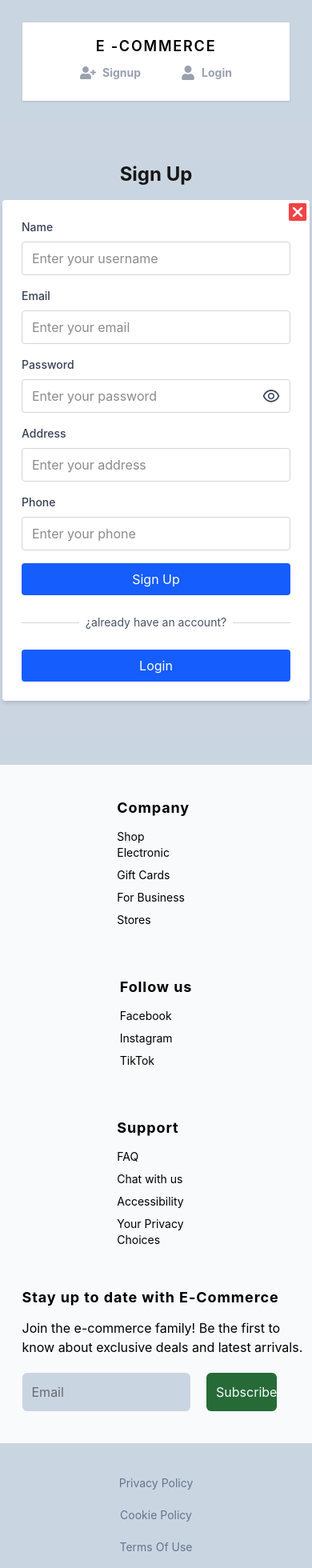
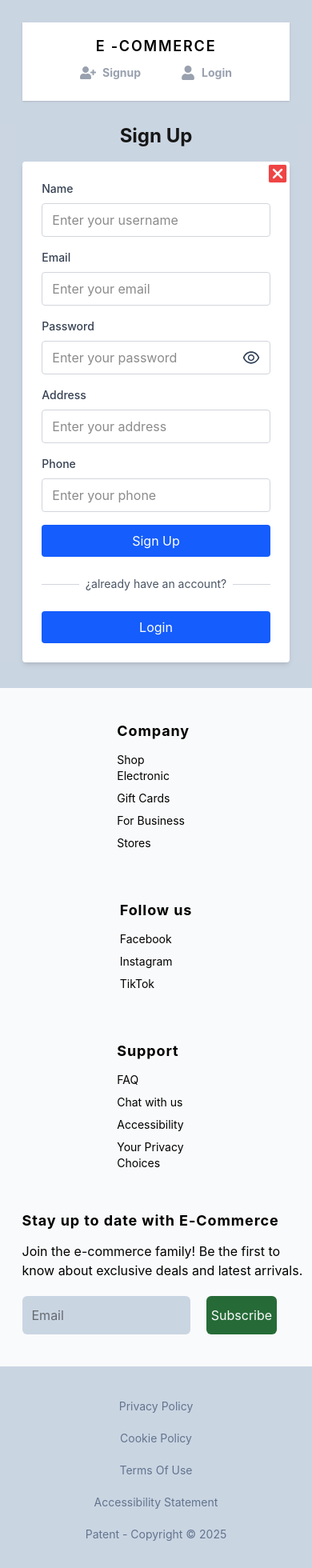
Before and after one commit to Fpaganoni/E-commerce, a Next.js app in the folder front/: page /signup in a window 390 px wide. Shown: the top 1960 px of the page at 80% size. Built offline with nearby package versions, Linux system fonts and the light colour scheme.

Commit message:
Details in mobile screen

```diff
--- a/front/src/components/Footer/index.tsx
+++ b/front/src/components/Footer/index.tsx
@@ -51,7 +51,7 @@ const Footer = () => {
             />
             <button
               type="button"
-              className="p-3 bg-[var(--buttons)] text-gray-50 w-[25%] rounded-md cursor-pointer"
+              className="py-3 px-1 md:p-3 bg-[var(--buttons)] text-gray-50 w-[25%] rounded-md cursor-pointer"
             >
               Subscribe
             </button>
--- a/front/src/components/Login/index.tsx
+++ b/front/src/components/Login/index.tsx
@@ -50,7 +50,7 @@ const Login = () => {
       <h1 className="text-2xl font-bold mb-4 text-slate-900">Login</h1>
       <form
         onSubmit={handleSubmit(onSubmit)}
-        className="bg-white p-6 rounded shadow-md w-96 relative"
+        className="bg-white p-6 rounded shadow-md w-[90%] md:w-96 relative"
       >
         <Link href={"/"} className="absolute  top-0 right-0 w-[30px] h-[30px]">
           <Image width={30} height={30} src={iconsExit} alt="exit icon" />
--- a/front/src/components/SignupComponent/index.tsx
+++ b/front/src/components/SignupComponent/index.tsx
@@ -45,11 +45,11 @@ const SignupComponent = () => {
   };
 
   return (
-    <div className="flex flex-col items-center justify-center my-12 bg-slate-300">
+    <div className="w-[90%] m-0 mx-auto md:w-max flex flex-col items-center justify-center md:my-12 bg-slate-300">
       <h1 className="text-2xl font-bold mb-4">Sign Up</h1>
       <form
         onSubmit={handleSubmit(onSubmit)}
-        className="bg-white p-6 rounded shadow-md w-96 relative"
+        className="bg-white p-6 rounded shadow-md w-[95%] md:w-96 relative"
       >
         <Link href={"/"} className="absolute  top-0 right-0 w-[30px] h-[30px]">
           <Image width={30} height={30} src={iconsExit} alt="exit icon" />
```
